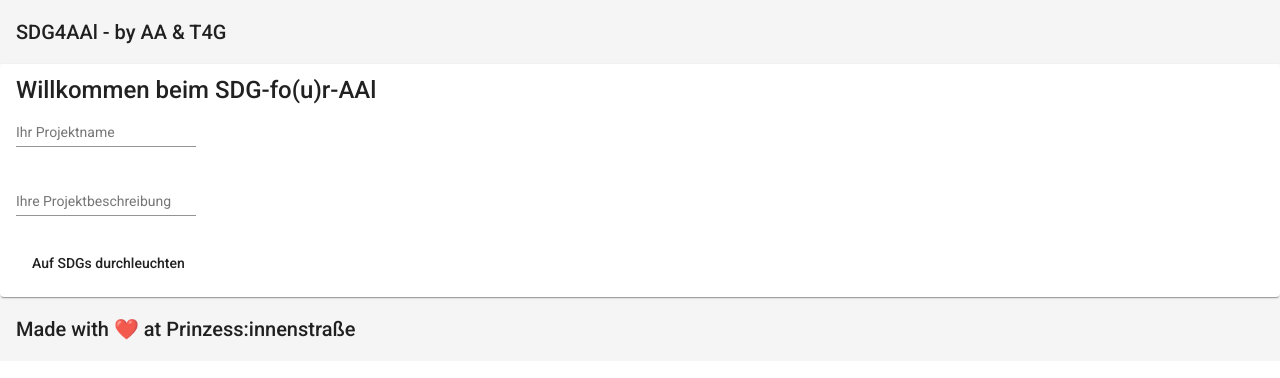
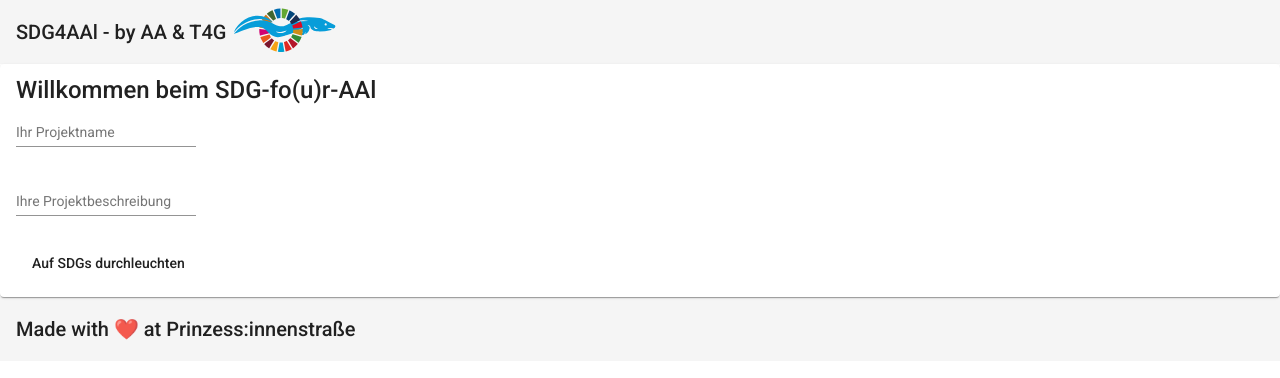
Before and after one commit to tech4germany/sdg4aal, an Angular app: page /landingpage in a window 1280 px wide. Shown: the top 378 px of the page. Built offline with nearby package versions, Linux system fonts and the light colour scheme.

Commit message:
Display logo in header

```diff
--- a/src/app/theme/components/header/header.component.html
+++ b/src/app/theme/components/header/header.component.html
@@ -1,3 +1,4 @@
 <mat-toolbar>
   <span>SDG4AAl - by AA & T4G</span>
+  <span><img src="assets/logo.svg" height="60px" /></span>
 </mat-toolbar>
```
Also changed, not shown: src/assets/logo.svg (added).
